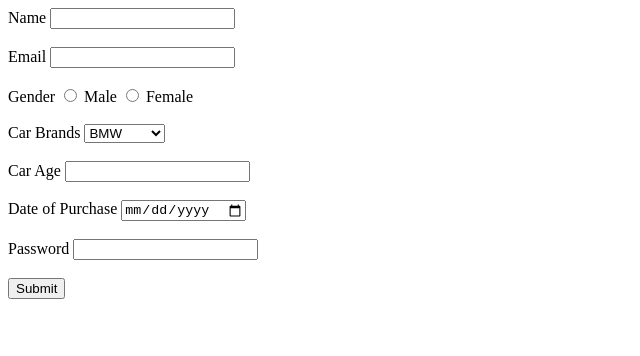
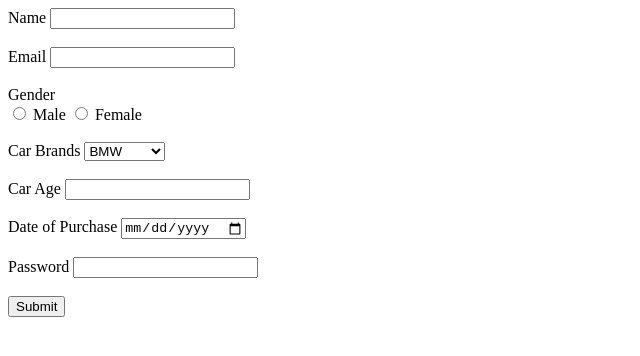
Before and after one commit to acciojob/car-insurance-form-AnushaYuvika, a website: page main.html in a window 1280 px wide. Shown: the whole page, without its empty margins (0-640 px from the left). Drawn offline with Linux system fonts and the light colour scheme.

Commit message:
created a submission

```diff
--- a/main.html
+++ b/main.html
@@ -17,7 +17,7 @@
 		<input name="email" id="email" type="email" required/>
 		<br><br>
 
-		<label for="gender">Gender</label>
+		<span>Gender</span><br>
 		<input name="gender" type="radio" id="male" value="male" required/>
 		<label for="male">Male</label>
 		<input name="gender" type="radio" id="female" value="female" required/>
@@ -25,15 +25,15 @@
 		<br><br>
 
 		<label for="cars">Car Brands</label>
-		<select name="cars">
+		<select id="cars" name="cars" required>
 			<option value="BMW">BMW</option>
 			<option value="Audio">Audio</option>
 			<option value="Mercedez">Mercedez</option>
 		</select>
 		<br><br>
 
-		<label>Car Age</label>
-		<input name="car" id="age" type="number" required/>
+		<label for="carage">Car Age</label>
+		<input name="carage" id="age" type="number" required/>
 		<br><br>
 
 		<label for="dop">Date of Purchase</label>
```
